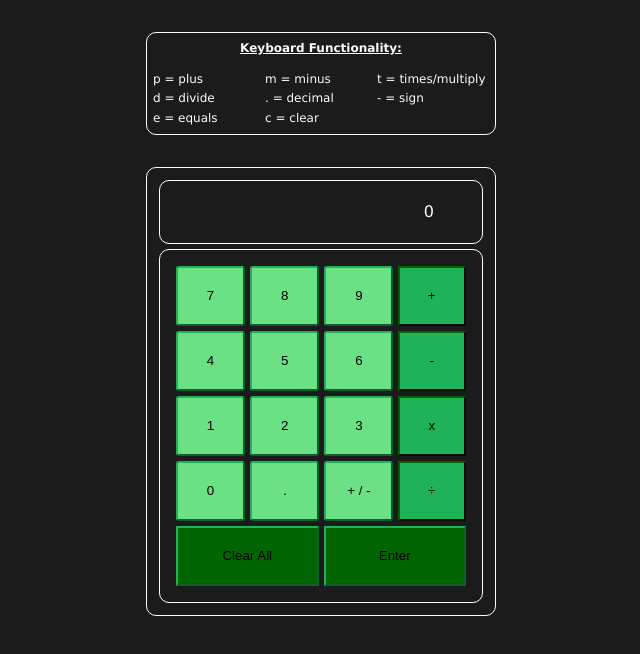
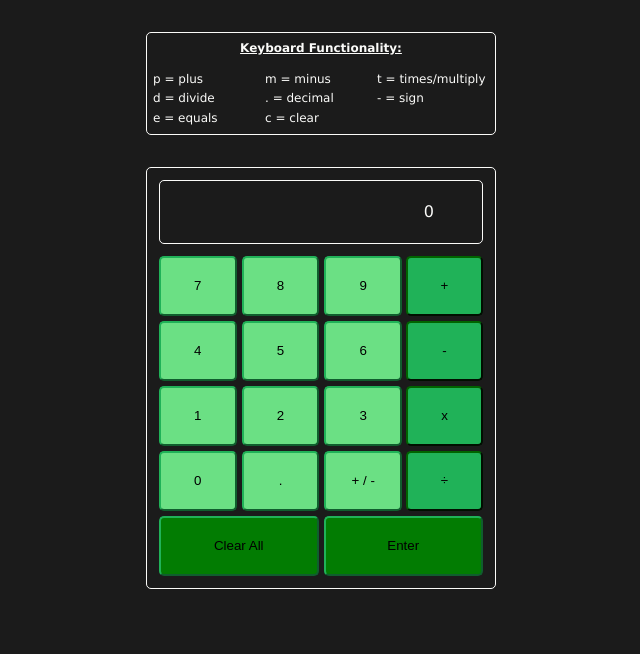
Before and after one commit to chrissoncrant/calculator-project-1, a plain HTML site: page index.html in a window 1280 px wide. Shown: the whole page, without its empty margins (319-959 px from the left). Drawn offline with Linux system fonts and the light colour scheme.

Commit message:
added subtle styling changes

```diff
--- a/index.html
+++ b/index.html
@@ -28,7 +28,7 @@
                 <div id="display" class = "bd br">
                     <div id="display-content">0</div>
                 </div>
-                <div id="button-container" class = "bd br">
+                <div id="button-container" class = "br">
                     <div class="numbers-div br">
                         <button type="button" value="7" class="operand" data-key="55">7</button>
                         <button type="button" value="8" class="operand" data-key="56">8</button>
--- a/style.css
+++ b/style.css
@@ -30,6 +30,7 @@ p {
 button {
     height: 60px;
     width: auto;
+    border-radius: 5px;
 }
 
 ul {
@@ -44,7 +45,7 @@ ul {
 }
 
 .br {
-    border-radius: 10px;
+    border-radius: 5px;
 }
 
 .main {
@@ -62,7 +63,7 @@ ul {
 
 #display {
     height: 4em;
-    margin-bottom: 5px;
+    margin-bottom: 0.75em;
     display: flex;
     justify-content: flex-end;
     align-items: center;
@@ -71,7 +72,6 @@ ul {
 
 #button-container {
     display: grid;
-    padding: 1em;
     text-align: center;
     grid-template-columns: repeat(4, 1fr);
     grid-template-areas:
@@ -89,7 +89,10 @@ ul {
 .numbers-div button {
     background-color: rgb(107, 224, 132);
     border-color:rgb(32, 178, 88);
-    border-radius: 3px;
+}
+
+.numbers-div button:hover {
+    background-color: rgb(166, 252, 184);
 }
 
 .operators-div {
@@ -104,6 +107,10 @@ ul {
     border-color: darkgreen;
 }
 
+.operators-div button:hover {
+    background-color: rgb(166, 252, 184);
+}
+
 .enter-div {
     margin-top: 5px;
     display: grid;
@@ -113,8 +120,12 @@ ul {
 }
 
 .enter-div button {
-    background-color: darkgreen;
-    border-color: rgb(32, 178, 88) rgb(32, 178, 88) rgb(32, 178, 88) rgb(32, 178, 88);
+    background-color: rgb(2, 124, 2);
+    border-color: rgb(32, 178, 88);
+}
+
+.enter-div button:hover {
+    background-color: rgb(0, 223, 0);
 }
 
 ul {
```
